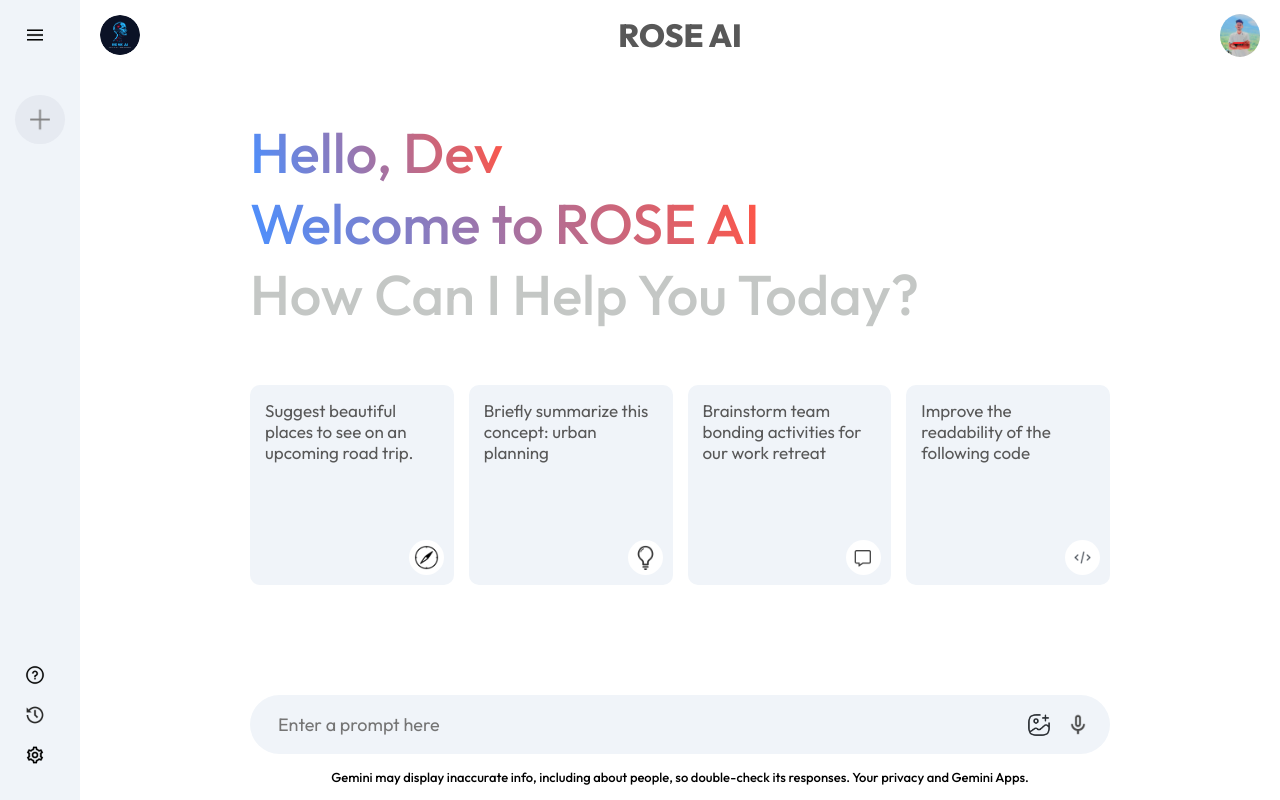
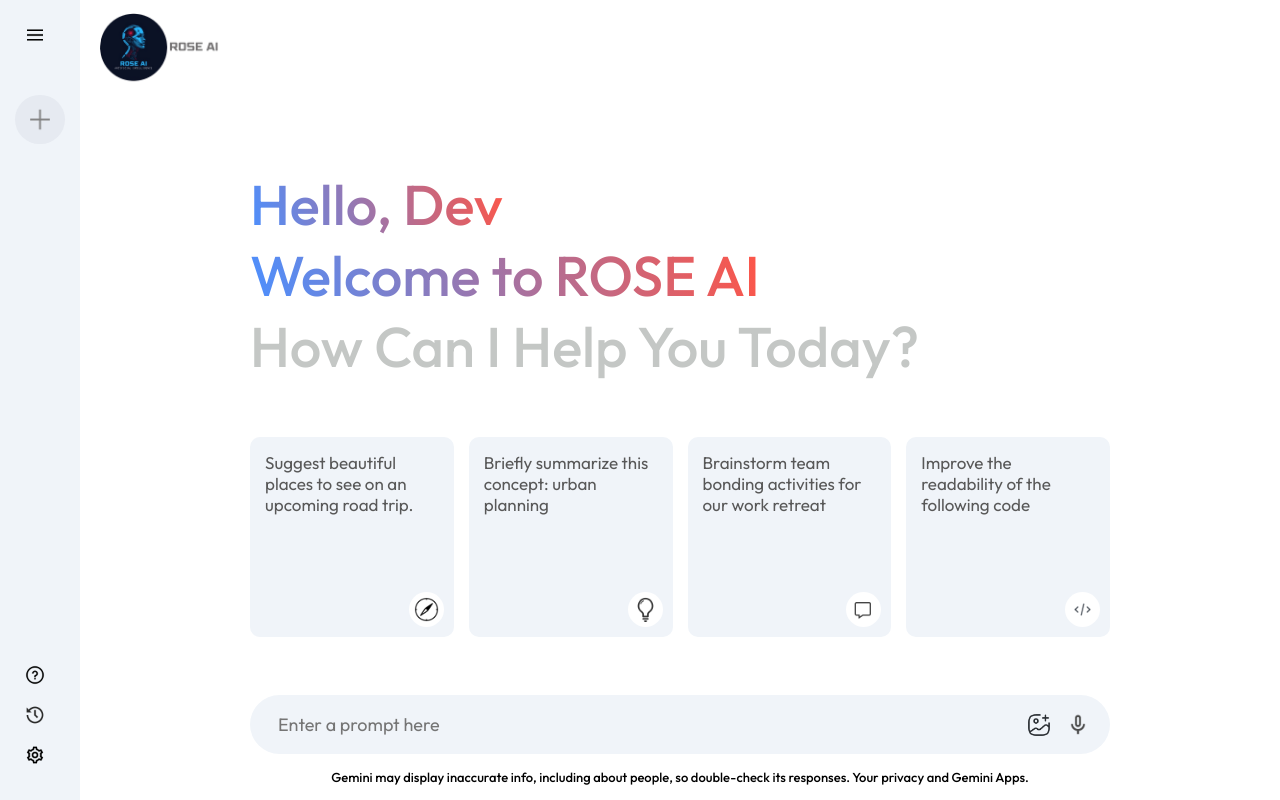
Before and after one commit to PraveenRosa2001/AI_App, a React (Vite) app: page / in a window 1280 px wide. Built offline with nearby package versions, Linux system fonts and the light colour scheme.

Commit message:
Finalize the AI

```diff
--- a/index.html
+++ b/index.html
@@ -1,10 +1,10 @@
-<!doctype html>
+<!DOCTYPE html>
 <html lang="en">
   <head>
     <meta charset="UTF-8" />
     <link rel="icon" type="image/png" href="/src/assets/logo_icon.png" />
     <meta name="viewport" content="width=device-width, initial-scale=1.0" />
-    <title>ROSE</title>
+    <title>ROSE_AI</title>
   </head>
   <body>
     <div id="root"></div>
--- a/src/components/Main/Main.css
+++ b/src/components/Main/Main.css
@@ -13,14 +13,19 @@
   padding: 20px;
   color: #585858;
 }
-
-.main .nav p {
+.main .nav .img{
+  width: 120px;
+  height: 120px;
+}
+.main .nav p{
   font-weight: 800;
-  font-size: 32px;
+  font-size: 20px;
 }
 
 .main .nav img {
-  width: 40px;
+  margin-top: -25px;
+  width: 65px;
+  height: 65px;
   border-radius: 50%;
 }
 .main .main-container {
--- a/src/components/Main/Main.jsx
+++ b/src/components/Main/Main.jsx
@@ -17,9 +17,8 @@
   return (
     <div className="main">
       <div className="nav">
-      <img className= "img" src={assets.logo_icon} alt="" />
-        <p>ROSE AI</p>
-        <img src={assets.user_icon} alt="" />
+      <img className= "img" src={assets.logo_origin} alt="" />
+
       </div>
       <div className="main-container">
         {!showResult ? (
```
Also changed, not shown: src/assets/assets.js (+18 -18 lines), src/assets/logo_origin.png (added).
